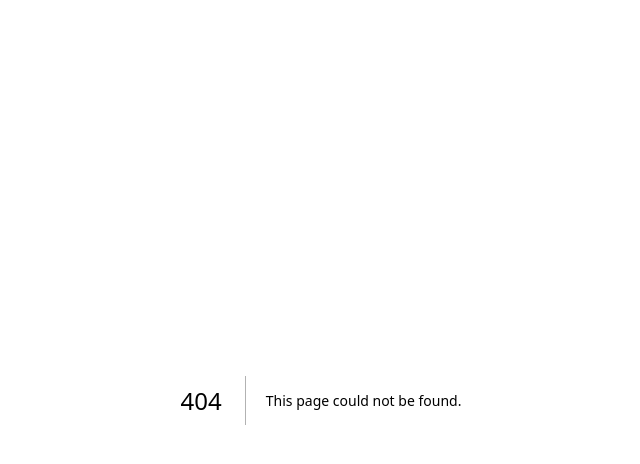
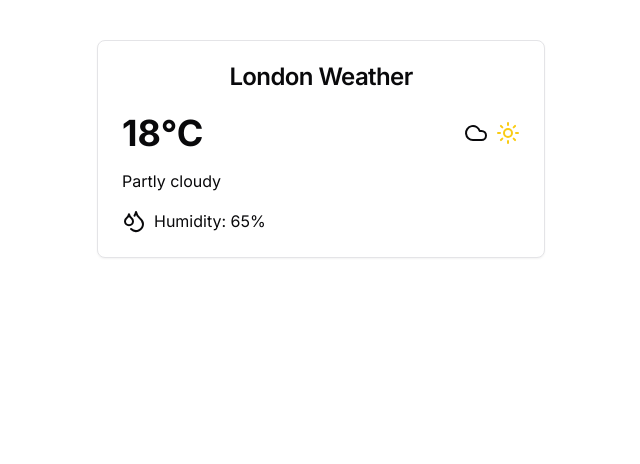
Before and after one commit to Davronov-Alimardon/training, a Next.js app: page /weather-panel in a window 1280 px wide. Before the commit this address had no page. Shown: the top 464 px of the page, without its empty margins (319-959 px from the left). Built offline with nearby package versions, Linux system fonts and the light colour scheme.

Commit message:
task#4 - simple weather panel design card - completed

```diff
--- /dev/null
+++ b/src/app/weather-panel/page.tsx
@@ -0,0 +1,26 @@
+import { Card, CardContent, CardHeader, CardTitle } from "@/components/ui/card";
+import { Cloud, Droplets, Sun } from "lucide-react";
+
+export default function WeatherPanel() {
+  return (
+    <Card className="max-w-md mx-auto mt-10">
+      <CardHeader>
+        <CardTitle className="text-center">London Weather</CardTitle>
+      </CardHeader>
+      <CardContent>
+        <div className="flex justify-between items-center">
+          <div className="text-4xl font-bold">18°C</div>
+          <div className="flex items-center">
+            <Cloud className="mr-2" />
+            <Sun className="text-yellow-400" />
+          </div>
+        </div>
+        <p className="mt-4">Partly cloudy</p>
+        <div className="mt-4 flex items-center">
+          <Droplets className="mr-2" />
+          <span>Humidity: 65%</span>
+        </div>
+      </CardContent>
+    </Card>
+  );
+}
```
